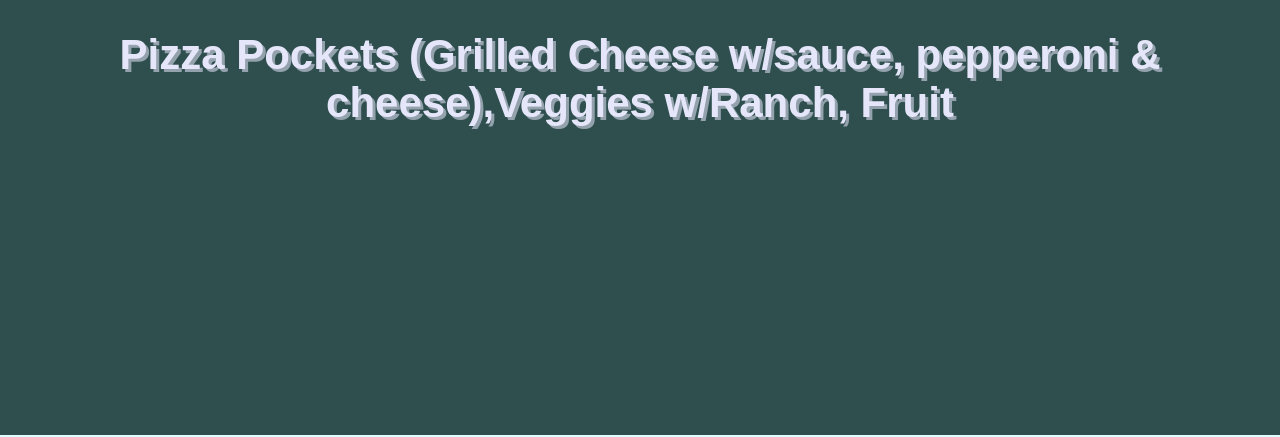
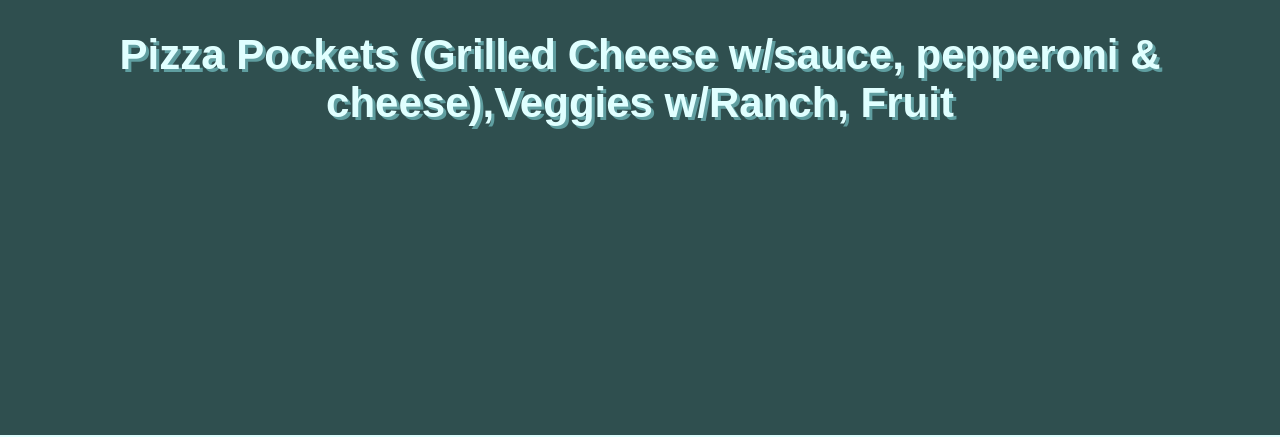
Before and after one commit to KoltoAddiction/inca, a plain HTML site: page index.html in a window 1280 px wide. Shown: the part 315-752 px from the top of the page. Drawn offline with Linux system fonts and the light colour scheme.

Commit message:
v0.1.1
Changed waveform theme to match other theme patterns

```diff
--- a/script.js
+++ b/script.js
@@ -1,4 +1,4 @@
-var currentVersion = "0.1.0" //Version Number!!
+var currentVersion = "0.1.1" //Version Number!!
 
 var countDownDate = new Date("May 26, 2023 12:00:00").getTime();
 var lunchDate = new Date ("May 26, 2023 15:15:00").getTime()
--- a/styles/waveformstyle.css
+++ b/styles/waveformstyle.css
@@ -13,8 +13,8 @@ h2 {
    text-align: center;
    font-size: 42px;
    font-family: 'Quicksand', sans-serif;
-   color:#E6E6FA;
-   text-shadow: 3px 3px #94a2ad;
+   color:lightcyan;
+   text-shadow: 3px 3px #5f9ea0;
 }
 h3 {
    text-align: center;
```
Also changed, not shown: 1 other file.
